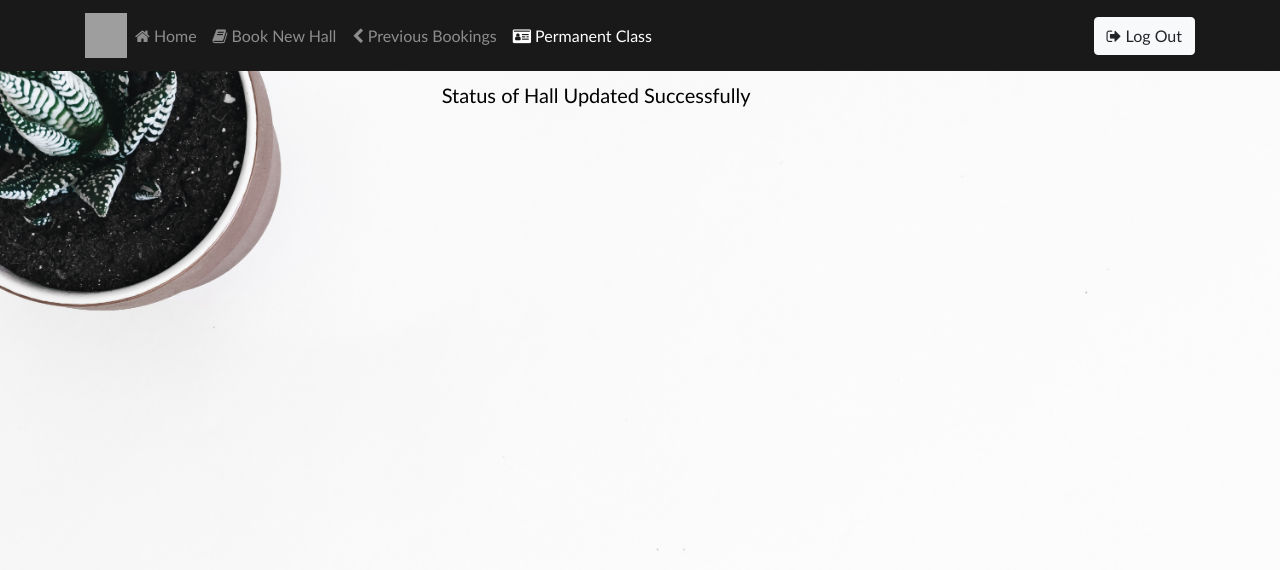
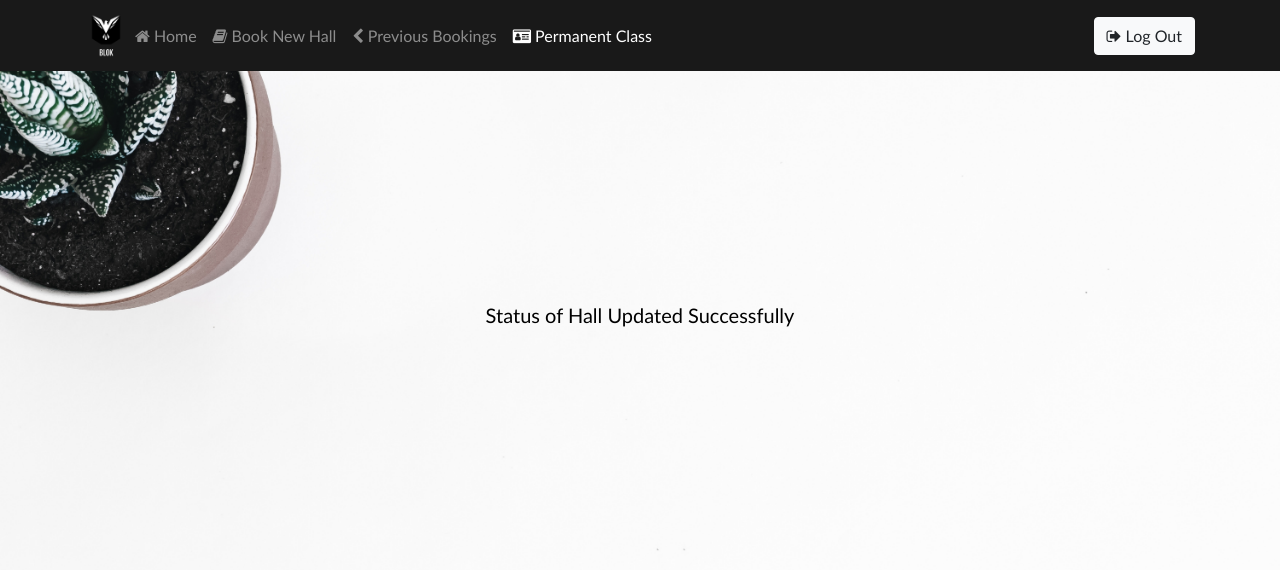
Before and after one commit to darsanmahi/BLOK, a PHP site: page /addfree.php in a window 1280 px wide. Shown: the top 570 px of the page. Run offline with PHP 8.4, Linux system fonts and the light colour scheme; the visitor is signed in with stand-in values (Sample User, id 1); data that the repository does not hold is empty; some libraries are stand-ins or nearby versions; grey boxes are pictures that could not be loaded.

Commit message:
Debugging

```diff
--- a/addfree.php
+++ b/addfree.php
@@ -11,7 +11,8 @@
             background-repeat: no-repeat;
             background-size: cover;
             color: black;
-            padding: 80px 0px 0px 0px;
+            text-align: center;
+            padding: 300px 0px 0px 0px;
             font-family:'Trebuchet MS', 'Lucida Sans Unicode', 'Lucida Grande', 'Lucida Sans', Arial, sans-serif;
         }
         .navbar-dark{
@@ -31,7 +32,7 @@
                 <button class="navbar-toggler" type="button" data-toggle="collapse" data-target="#Navbar">
                     <span class="navbar-toggler-icon"></span>
                 </button>
-                <a class="navbar-brand mr-auto" href="#"><img src="./iamges/3be847d8-395b-4d3b-a493-c75ae865e1b5_200x200.png" height="45" width="42"></a>
+                <a class="navbar-brand mr-auto" href="#"><img src="./images/3be847d8-395b-4d3b-a493-c75ae865e1b5_200x200.png" height="45" width="42"></a>
                 <div class="collapse navbar-collapse" id="Navbar">
                     <ul class="navbar-nav mr-auto">
                         <li class="nav-item"><a class="nav-link" href="category.php"><i class="fa fa-home"></i> Home</a></li>
@@ -66,7 +67,7 @@
         {echo 'Connection Falied';}
         else
         {
-            echo '<div class="col-12 offset-4 col-sm-6 align-contents-center">';
+            echo '<div class="col-12 offset-3 col-sm-6 align-contents-center">';
             if($per=="entireday")
             {
                 $q1="INSERT into tempfreeperiod(hallnumber,period,date,block,status) values ('$hno1',1,'$date','$block','Free')";
--- a/addrep.php
+++ b/addrep.php
@@ -12,7 +12,7 @@
         $cc=$_POST['classcode'];
     }
     if(isset($_POST['reg'])){
-        if($pword=' '){
+        if($pword==' '){
             ?>
             <script>
                 alert("Password Required");
@@ -32,7 +32,7 @@
         }
     }
     if(isset($_POST['rem'])){
-        $q1="SELECT * from representative where username='$uname' and password='$pword'";
+        $q1="SELECT * from representative where username='$uname'";
         $res1=mysqli_query($db,$q1);
         $rc=mysqli_num_rows($res1);
         if($rc==0){
@@ -43,7 +43,7 @@
             <?php
         }
         else{
-        $q="DELETE from representative where username='$uname' and password='$pword'";
+        $q="DELETE from representative where username='$uname'";
         $res=mysqli_query($db,$q);
         if($res){
             ?>
--- a/cancel1.php
+++ b/cancel1.php
@@ -60,7 +60,7 @@
         $res=mysqli_num_rows($rc);
         if ($res==0)
         {
-            echo '<p style="text-align:center;font-size:20px;margin-top:200px;">There is no booking of the hall '.$hno;
+            echo '<p style="text-align:center;font-size:20px;margin-top:200px;">There is no booking of the hall '.$hno.' for period '.$pno.' on '.$date;
         }
         else
         {
```
Also changed, not shown: issuefile.php (+5 -5 lines).
